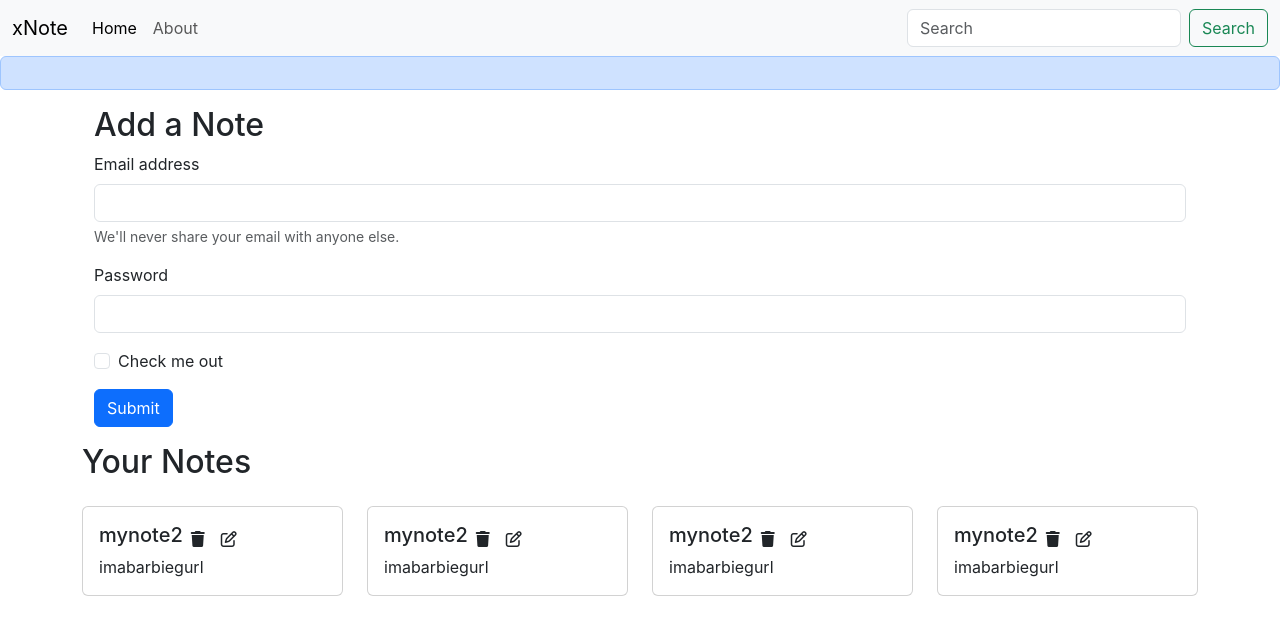
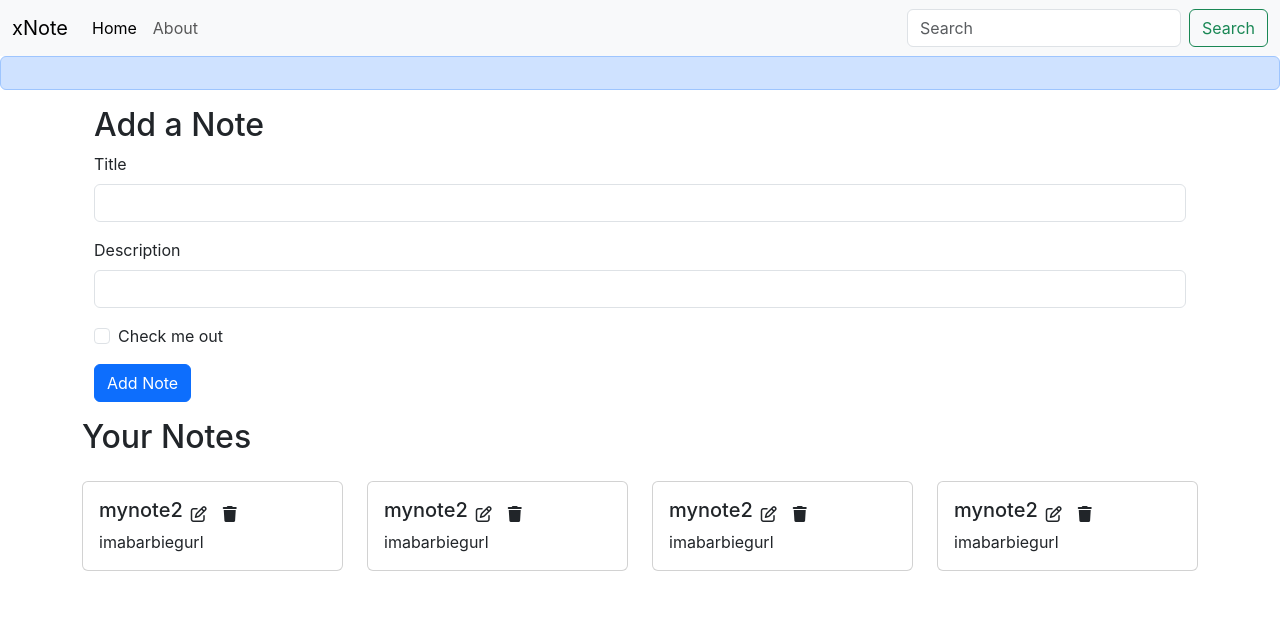
Before and after one commit to Laibayounas56/xNote, a React (Create React App) app: page / in a window 1280 px wide. Shown: the top 634 px of the page. Built offline with nearby package versions, Linux system fonts and the light colour scheme.

Commit message:
Frontend handling add/delete note

```diff
--- /dev/null
+++ b/src/components/AddNote.js
@@ -0,0 +1,40 @@
+import { useContext } from 'react'
+import React, { useState } from 'react'
+import noteContext from '../context/notes/noteContext'
+
+const AddNote = () => {
+  const { addNote } = useContext(noteContext);
+  const [note,setNote]=useState({title:"",description:"",tag:"default"})
+const handleClick=(e)=>{
+    e.preventDefault()
+    addNote(note.title,note.description)
+}
+const onchange=(e)=>{
+setNote({...note,[e.target.name]:e.target.value})
+}
+  return (
+
+         <div className="container my-3">
+        <h2>Add a Note</h2>
+        <form>
+          <div className="mb-3">
+            <label htmlFor="title" className="form-label">Title</label>
+            <input type="text" className="form-control" id="title" name="title" onChange={onchange}/>
+          </div>
+          <div className="mb-3">
+            <label htmlFor="desc" className="form-label">Description</label>
+            <input type="text" className="form-control" id="desc" name="description" onChange={onchange}/>
+          </div>
+          <div className="mb-3 form-check">
+            <input type="checkbox" className="form-check-input" id="exampleCheck1" />
+            <label className="form-check-label" htmlFor="exampleCheck1">Check me out</label>
+          </div>
+          <button type="submit" className="btn btn-primary" onClick={handleClick}>Add Note</button>
+        </form>
+      </div>
+
+
+  )
+}
+
+export default AddNote
--- a/src/components/Home.js
+++ b/src/components/Home.js
@@ -1,30 +1,12 @@
+import AddNote from "./AddNote";
 import Notes from "./Notes";
 
 const Home = () => {
 
   return (
     <div>
-      <div className="container my-3">
-        <h2>Add a Note</h2>
-        <form>
-          <div className="mb-3">
-            <label htmlFor="exampleInputEmail1" className="form-label">Email address</label>
-            <input type="email" className="form-control" id="exampleInputEmail1" />
-            <div id="emailHelp" className="form-text">We'll never share your email with anyone else.</div>
-          </div>
-          <div className="mb-3">
-            <label htmlFor="exampleInputPassword1" className="form-label">Password</label>
-            <input type="password" className="form-control" id="exampleInputPassword1" />
-          </div>
-          <div className="mb-3 form-check">
-            <input type="checkbox" className="form-check-input" id="exampleCheck1" />
-            <label className="form-check-label" htmlFor="exampleCheck1">Check me out</label>
-          </div>
-          <button type="submit" className="btn btn-primary">Submit</button>
-        </form>
-      </div>
-
-  <Notes/>
+      <AddNote/>
+   <Notes/>
     </div>
   )
 }
--- a/src/components/Navbar.js
+++ b/src/components/Navbar.js
@@ -4,9 +4,6 @@ import { Link, useLocation } from 'react-router-dom'
 const Navbar = () => {
   const location = useLocation();
 
-  useEffect(() => {
-    console.log(location);
-  }, [location]);
 
   return (
     <div>
--- a/src/components/NoteItem.js
+++ b/src/components/NoteItem.js
@@ -1,6 +1,10 @@
 import React from 'react'
+import noteContext from '../context/notes/noteContext'
+import { useContext } from 'react';
+const NoteItem = (props) => {
+      const { deleteNote } = useContext(noteContext);
 
-const NoteItem = (props) => {
+
     const { note } = props;
     return (
 
@@ -8,9 +12,11 @@ const NoteItem = (props) => {
             <div className="card my-3" >
                 <div className="card-body">
                     <div className="d-flex align-items-center">
-                    <h5 className="card-title">{note.title}</h5>
-                    <i className="fa-solid fa-trash mx-2"></i>
-                    <i className="fa-regular fa-pen-to-square mx-2"></i>
+                        <h5 className="card-title">{note.title}</h5>
+                        <i className="fa-regular fa-pen-to-square mx-2"></i>
+                        <i className="fa-solid fa-trash mx-2" onClick={() => {
+                            deleteNote(note._id)
+                        }}></i>
                     </div>
                     <p className="card-text">{note.description} </p>
 
--- a/src/components/Notes.js
+++ b/src/components/Notes.js
@@ -1,18 +1,22 @@
-import React, { useContext } from 'react'
-import noteContext from '../context/notes/noteContext'
+
 import NoteItem from './NoteItem';
+import AddNote from './AddNote';
+import NoteContext from '../context/notes/noteContext'
+import { useContext } from 'react'
+
+
 const Notes = () => {
-  const { notes, setNotes } = useContext(noteContext);
-
+  const { notes } = useContext(NoteContext)
   return (
-
+    <>
+ {/* <AddNote/> */}
       <div className="row my-3">
         <h2>Your Notes</h2>
         {notes.map((note) => {
           return <NoteItem key={note._id} note={note}/>
         })}
       </div>
-
+</>
   )
 }
 
--- a/src/context/notes/NoteState.js
+++ b/src/context/notes/NoteState.js
@@ -41,10 +41,40 @@ const notesInitial=
   }
 ]
 const[notes,setNotes]=useState(notesInitial)
+//Add a Note
+console.log("Adding a note")
+
+const addNote=(title,description,tag)=>{
+  const note={"_id": "6863e70254d571e6d8975722c4",
+    "user": "686137afed7d415697cc15fc",
+    "title": title,
+    "description": description,
+    "tag": tag,
+    "date": "2025-07-01T13:47:46.606Z",
+    "__v": 0}
+
+setNotes(notes.concat(note));
+
+}
+
+//Delete a note
+const deleteNote=(id)=>{
+console.log("Deleting the note witrh id"+id)
+  const newNotes = notes.filter((note) => note._id !== id);
+  setNotes(newNotes);
+};
+
+
+
+//Edit a Note
+const editNote=()=>{
+
+}
+
   return (
-    <NoteContext.Provider value={{ notes,setNotes}}>
-        {props.children}
+    <NoteContext.Provider value={{ notes, addNote, deleteNote, editNote }}>
+      {props.children}
     </NoteContext.Provider>
-)
-}
+  );
+};
 export default NoteState
```
